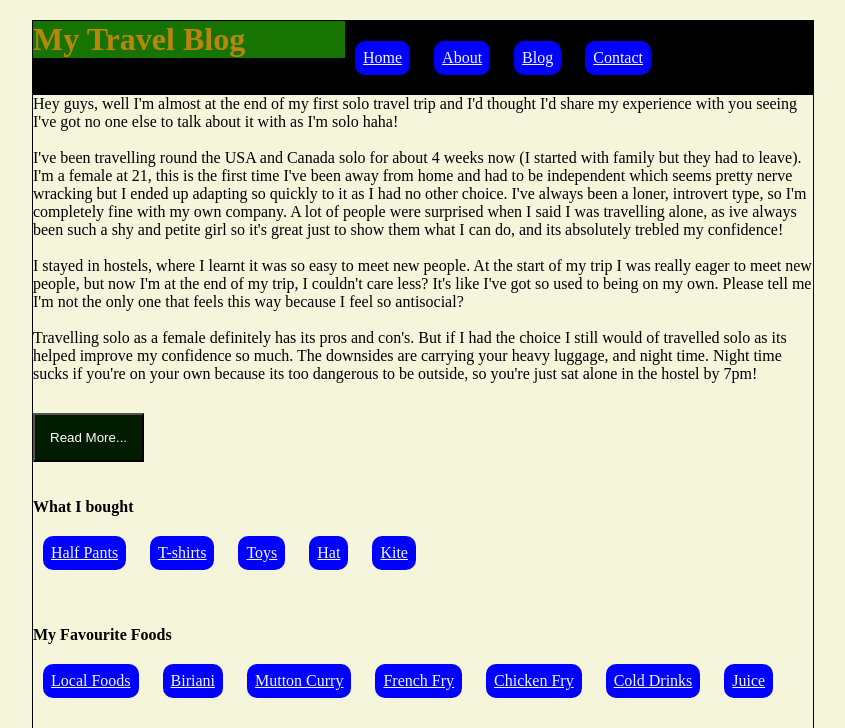
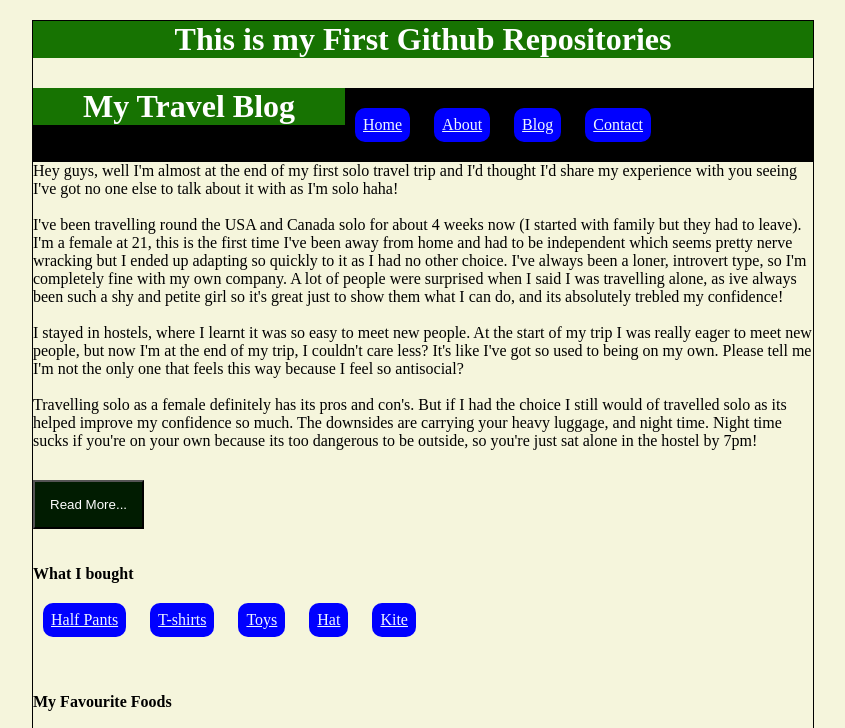
Before and after one commit to developer-fahad/second-github-repo, a plain HTML site: page index.html in a window 1280 px wide. Shown: the top 728 px of the page, without its empty margins (217-1062 px from the left). Drawn offline with Linux system fonts and the light colour scheme.

Commit message:
added a new headline on the Top

```diff
--- a/index.html
+++ b/index.html
@@ -8,6 +8,9 @@
 </head>
 <!-- This is a body section -->
 <body>
+    <div>
+        <h1>This is my First Github Repositories</h1>
+    </div>
     <div class="navbar">
         <div class="logo">
             <h1>My Travel Blog</h1>
--- a/style.css
+++ b/style.css
@@ -26,11 +26,11 @@ body{
 }
 h1{
     margin-bottom: 30px;
-
+    font-weight: 900;
     background-color: rgb(23, 115, 2);
     width: 100%;
-
-
+    text-align: center;
+    color: white;
 }
 button{
     background-color: rgb(1, 28, 1);
```
